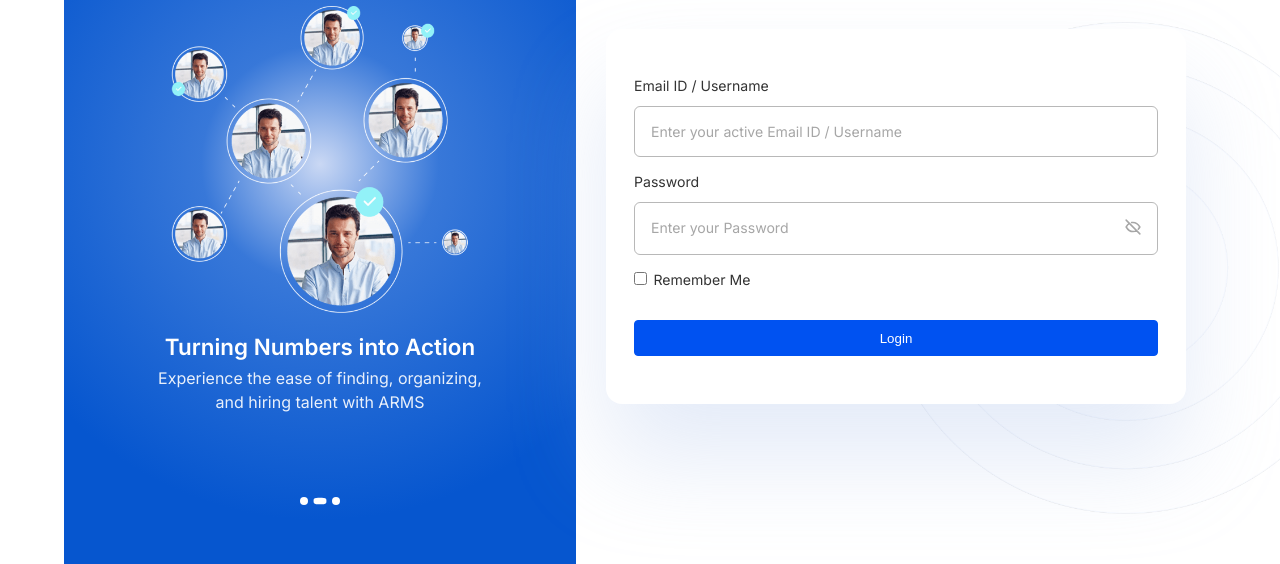
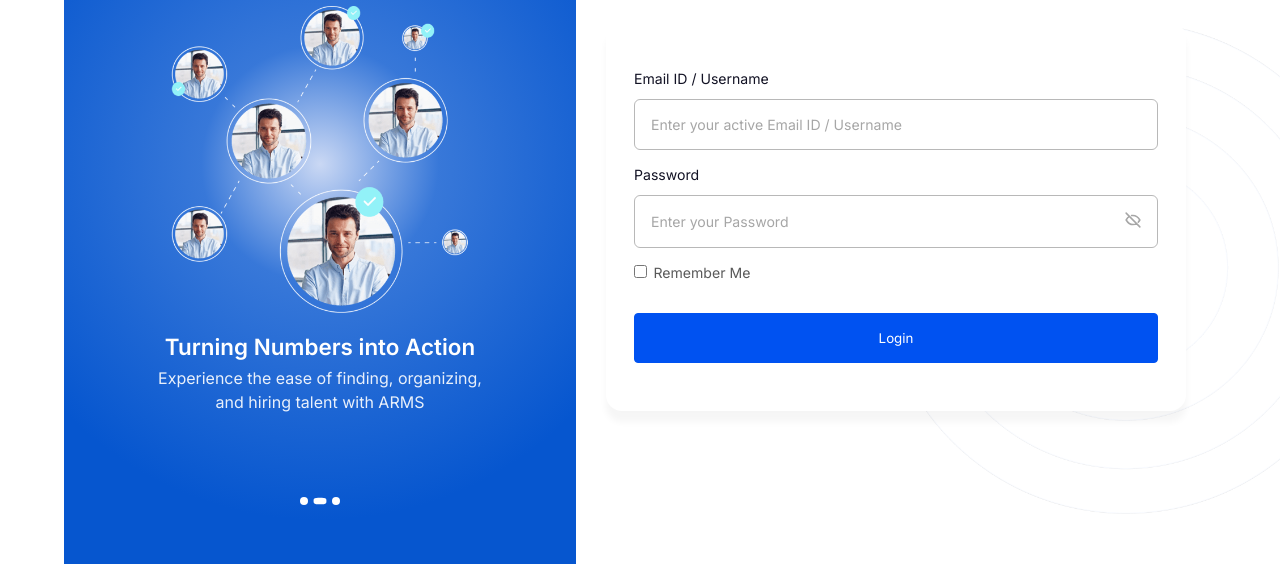
Before and after one commit to yashaggarwal31/armss-frontend, a plain HTML site: page src/index.html in a window 1280 px wide. Shown: the part 236-800 px from the top of the page. Drawn offline with Linux system fonts and the light colour scheme.

Commit message:
box shadow changed

```diff
--- a/src/index.html
+++ b/src/index.html
@@ -137,8 +137,8 @@
             </form>
 
             <img
-              src="./assets/image.png"
-              alt="Login-Bgdesign"
+              src="./assets/pattern-image.png"
+              alt="Login-background-Image"
               class="login-Bgdesign"
             />
           </div>
--- a/src/scss/components/LoginComponents/_button.scss
+++ b/src/scss/components/LoginComponents/_button.scss
@@ -1,13 +1,14 @@
 .btn {
   width: 100%;
   color: $white;
-  padding: 0.6rem;
+  padding: 1rem;
   background: $darkblue;
   border-radius: 4px;
   border: none;
   outline: none;
   cursor: pointer;
   border: 0.1rem solid $backgraoundBlue;
+  font-family: inter;
 }
 .btn:hover {
   background-color: $white;
--- a/src/scss/components/LoginComponents/_login.scss
+++ b/src/scss/components/LoginComponents/_login.scss
@@ -33,11 +33,13 @@
     width: 100%;
     @include flex(flex, column, space-evenly, null, 1rem);
     border-radius: 16px;
-    box-shadow: 0px 56px 96px 0px #a9bfea4f;
+    box-shadow: 0px 11px 7px 0px #0000000A;
     background-color: $white;
     .LabelContainer{
       label{
         padding-bottom: 12px;
+        color:#121224;
+        ;
       }
     }
   }
@@ -75,8 +77,15 @@
   @include flex(flex, column);
 }
 .CheckboxContainer {
-  @include font_size_color(0.88rem, 400, $Textblack, "Inter");
+  @include font_size_color(0.88rem, 400, #2B3572, "Inter");
   @include flex(inline-flex, row, null, baseline, 0.4rem);
+  input{
+    border: 1px solid #2B3572;
+    cursor: pointer;
+  }
+  label{
+    color: #303030CC;
+  }
 }
 
 .responsePara {
```
Also changed, not shown: src/assets/pattern-image.png (renamed from src/assets/image.png), src/scss/main.css, 1 other file.
